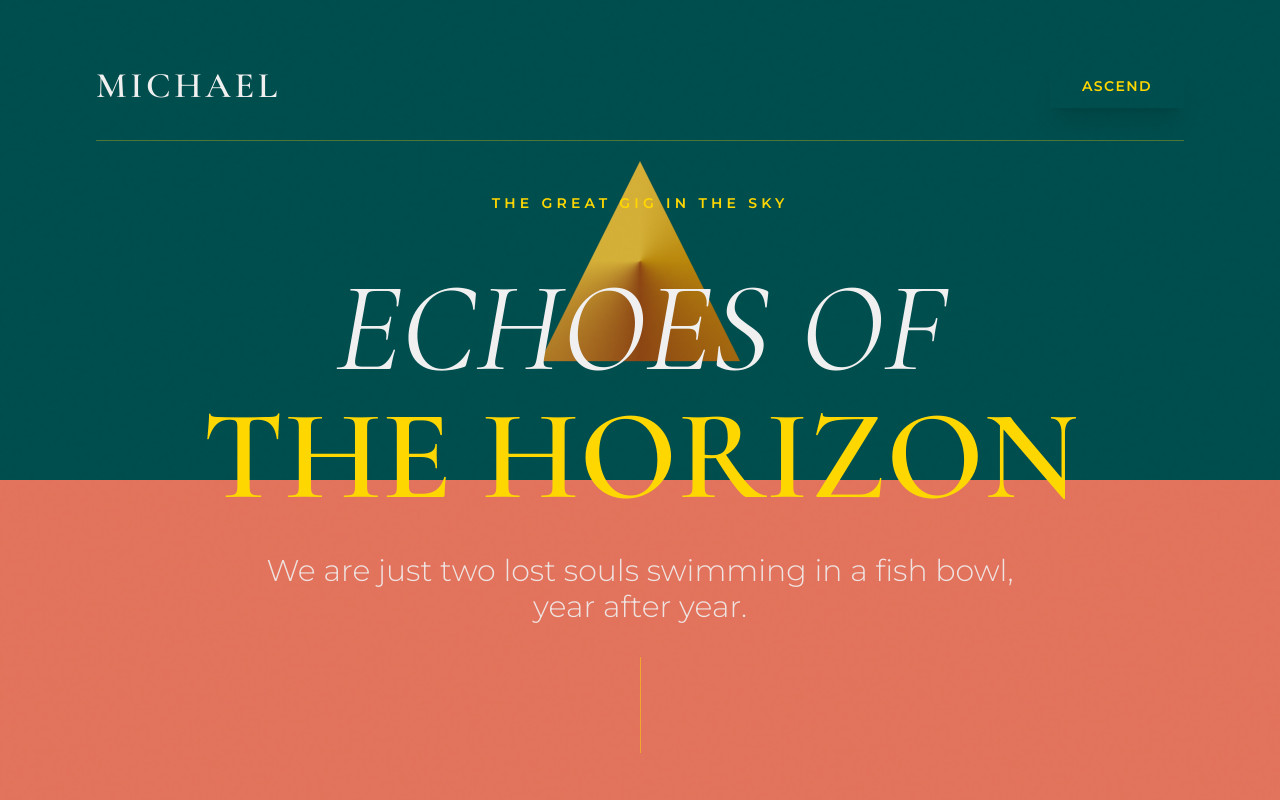
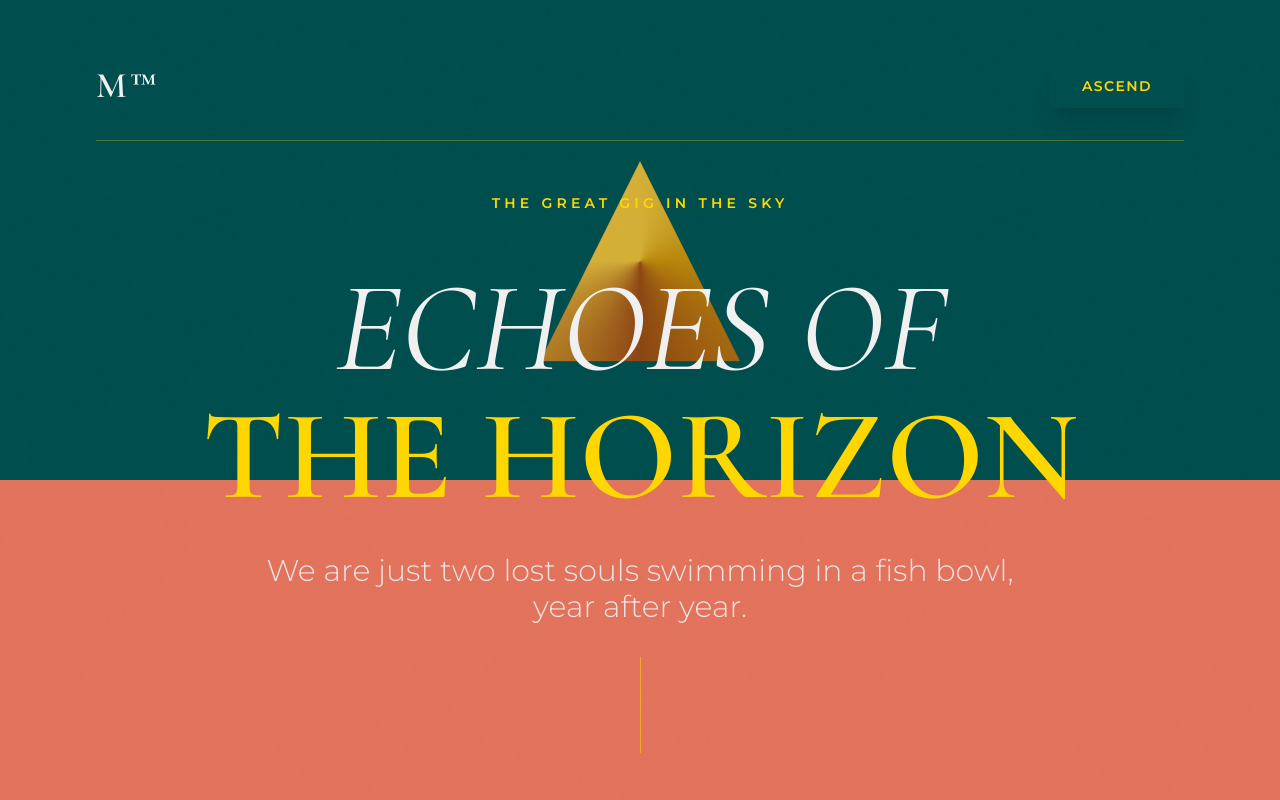
Before and after one commit to IkokuDev/dual-nature-prototype, a React (Vite) app: page / in a window 1280 px wide. Shown: the top 800 px of the page. Built offline with nearby package versions, Linux system fonts and the light colour scheme; no server answers; the database is empty.

Commit message:
subtle changes

```diff
--- a/components/Layout.tsx
+++ b/components/Layout.tsx
@@ -58,9 +58,9 @@ export const Layout: React.FC = () => {
           <nav className="flex justify-between items-center mb-12 sticky top-0 py-8 z-50 backdrop-blur-sm border-b border-[var(--border-color)]">
             <a href="/" className="text-3xl md:text-4xl font-bold uppercase burn-text tracking-widest heading-font hover:opacity-80 transition-opacity">
               {isDark ? (
-                <span>AHAMEFUNA</span>
+                <span>SARUGAMI</span>
               ) : (
-                <span>MICHAEL</span>
+                <span>M™</span>
               )}
             </a>
             <Toggle isDark={isDark} onToggle={toggleTheme} />
```
